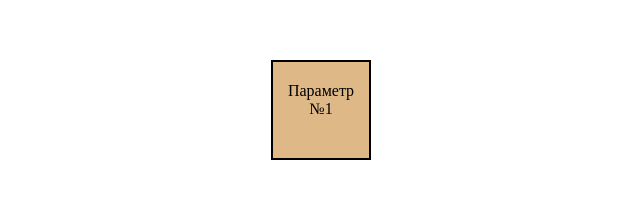
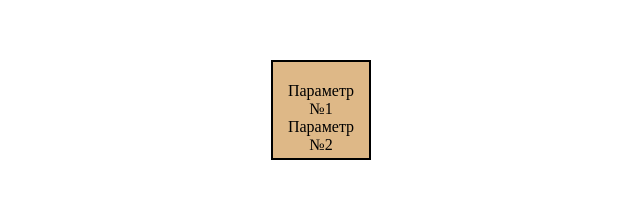
Before and after one commit to mbgh2/tnnt, a plain HTML site: page index.html in a window 1280 px wide. Shown: the whole page, without its empty margins (319-959 px from the left). Drawn offline with Linux system fonts and the light colour scheme.

Commit message:
add parametr2

```diff
--- a/index.html
+++ b/index.html
@@ -10,6 +10,7 @@
 <body>
    <div class="main-box">
       <p class="inner">Параметр №1</p>
+      <p class="inner">Параметр №2</p>
    </div>
 
 
```
